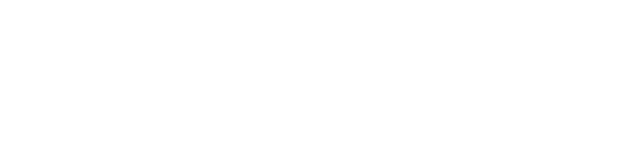
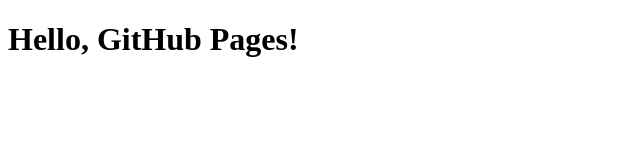
Before and after one commit to kometa-199/199, a website: page index.html in a window 1280 px wide. Shown: the whole page, without its empty margins (0-640 px from the left). Drawn offline with Linux system fonts and the light colour scheme.

Commit message:
Update index.html

```diff
--- a/index.html
+++ b/index.html
@@ -1,11 +1,10 @@
 <!DOCTYPE html>
 <html lang="en">
 <head>
-  <meta charset="UTF-8" />
-  <meta name="viewport" content="width=device-width, initial-scale=1.0" />
-  <title>Komarovi Community</title>
+  <meta charset="UTF-8">
+  <title>Test Page</title>
 </head>
 <body>
-  <div id="root"></div>
+  <h1>Hello, GitHub Pages!</h1>
 </body>
 </html>
```
